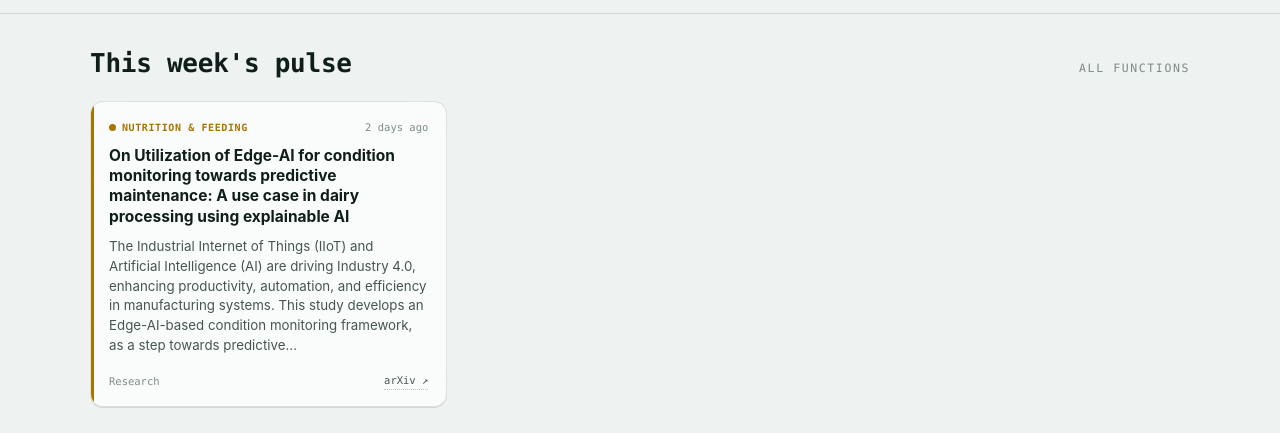
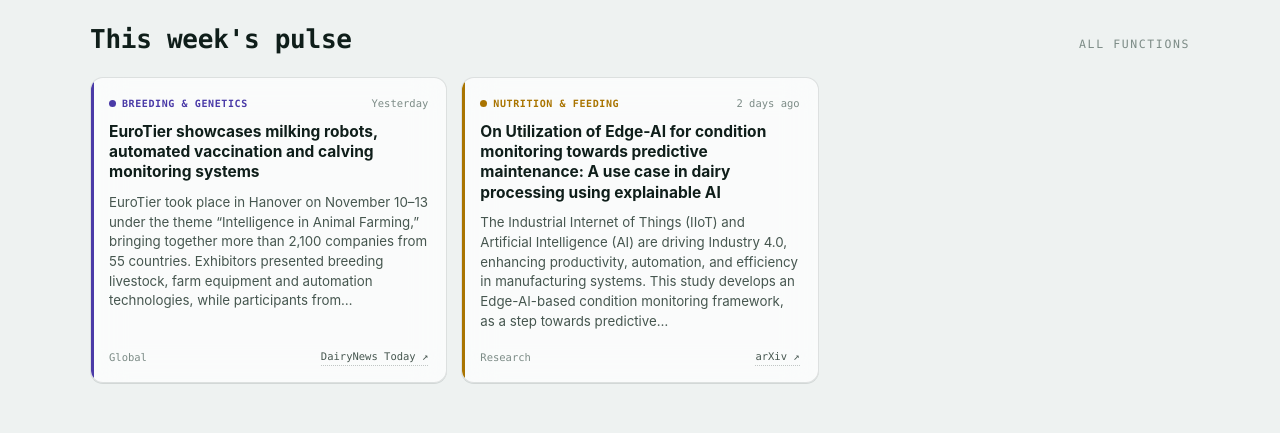
Before and after one commit to Jinius007/DairyAIApplied, a plain HTML site: page index.html in a window 1280 px wide. Shown: the part 1440-1873 px from the top of the page. Drawn offline with Linux system fonts and the light colour scheme.

Commit message:
Daily refresh: update dairy AI tracker (2026-11-27)

```diff
--- a/index.html
+++ b/index.html
@@ -5,7 +5,7 @@
 <meta name="viewport" content="width=device-width, initial-scale=1">
 <title>AI Applications in Dairy Sector Repository</title>
 <meta name="description" content="A live-tracked, function-by-function repository of AI and ML developments across the global dairy industry over the last 2 years — filterable by day, week, month, year, function, region and company/co-op.">
-<meta name="last-refresh" content="2026-11-26">
+<meta name="last-refresh" content="2026-11-27">
 <style>
   /* ===================== TOKENS ===================== */
   :root{
@@ -727,6 +727,7 @@
     {id:"nf74",date:"2026-11-18",precise:true,cat:"engineering",country:"Global",title:"Alabama dairy shows students its roughly $1 million robotic milking facility",summary:"Working Cows Dairy Farm in Slocomb, Alabama, introduced Geneva County students to automated milking during an agriculture-day visit on Wednesday. The De Jong family's facility, called the Robot Barn, uses two robots to milk cows.",region:"Global",source:"DairyNews Today",url:"https://dairynews.today/news/alabama_dairy_shows_students_its_roughly_1_million_robotic_milking_facility_2526570.html"},
     {id:"nf75",date:"2026-11-20",precise:true,cat:"health",country:"Global",title:"Goodwood Home Farm links milking robots to higher yields and healthier herd",summary:"Goodwood Home Farm’s organic dairy herd has recorded higher milk yields following the introduction of robotic milking. Ian Fermor credits the robots with improving both production and herd health.",region:"Global",source:"DairyNews Today",url:"https://dairynews.today/news/goodwood_home_farm_links_milking_robots_to_higher_yields_and_healthier_herd_5853687.html"},
     {id:"nf76",date:"2026-11-25",precise:true,cat:"nutrition",country:"Global",title:"On Utilization of Edge-AI for condition monitoring towards predictive maintenance: A use case in dairy processing using explainable AI",summary:"The Industrial Internet of Things (IIoT) and Artificial Intelligence (AI) are driving Industry 4.0, enhancing productivity, automation, and efficiency in manufacturing systems. This study develops an Edge-AI-based condition monitoring framework, as a step towards predictive…",region:"Research",source:"arXiv",url:"https://arxiv.org/abs/2611.34563v1"},
+    {id:"nf77",date:"2026-11-26",precise:true,cat:"breeding",country:"Global",title:"EuroTier showcases milking robots, automated vaccination and calving monitoring systems",summary:"EuroTier took place in Hanover on November 10–13 under the theme “Intelligence in Animal Farming,” bringing together more than 2,100 companies from 55 countries. Exhibitors presented breeding livestock, farm equipment and automation technologies, while participants from…",region:"Global",source:"DairyNews Today",url:"https://dairynews.today/news/na_eurotier_predstavili_doilnykh_robotov_avtomaticheskuyu_vaktsinatsiyu_i_sistemy_kontrolya_otyela_7677384.html"},
   ];
 
   var MS_DAY = 86400000;
```
